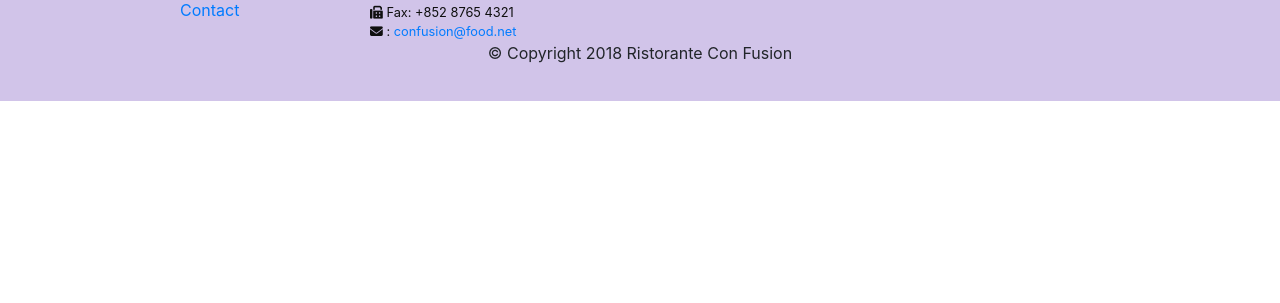
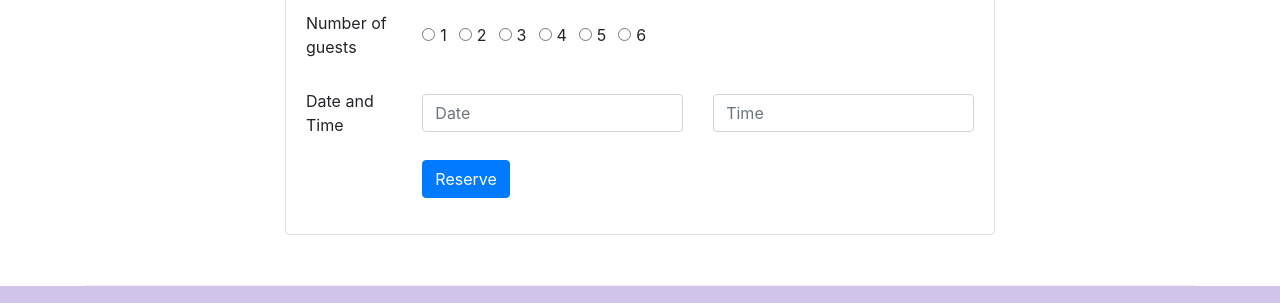
Before and after one commit to Venkat-juju/conFusion, a website: page index.html in a window 1280 px wide. Shown: the part 1660-1963 px from the top of the page. Before the commit the page ends 1761 px from the top, so only its background shows below. Drawn offline with nearby package versions, Linux system fonts and the light colour scheme.

Commit message:
Badges and Assignment 2

```diff
--- a/index.html
+++ b/index.html
@@ -42,9 +42,15 @@
                     <h1>Ristorante con Fusion</h1>
                     <p>We take inspiration from the World's best cuisines, and create a unique fusion experience. Our lipsmacking creations will tickle your culinary senses!</p>
                 </div>
-                <div class="col-12 col-sm-6 align-self-center">
-                    <img src="img/logo.png" class="img-fluid">
+                <div class="col-12 col-sm-6 row">
+                    <div class="col align-self-center">
+                        <img src="img/logo.png" class="img-fluid">
+                    </div>
+                    <div class="col d-flex align-items-center justify-content-center">
+                        <a href="#reservationForm"><button type="button" class="btn btn-warning" Value="Reserve Table">Reserve Table</button></a>
+                    </div>
                 </div>
+
             </div>
         </div>
     </header>
@@ -58,7 +64,7 @@
                 <div class="media">
                     <img class="d-flex mr-3 img-thumbnail align-self-center" src="img/uthappizza.png" alt="uthappizza">
                     <div class="media-body">
-                        <h2 class="mt-0">Uthappizza</h2>
+                        <h2 class="mt-0">Uthappizza <small><span class="badge badge-danger">HOT</span> <span class="badge badge-pill badge-info">$4.99</span></small></h2>
                         <p class="d-none d-sm-block">A unique combination of Indian Uthappam (pancake) and Italian pizza, topped with Cerignola olives, ripe vine cherry tomatoes, Vidalia onion, Guntur chillies and Buffalo Paneer.</p>
                     </div>
                 </div>
@@ -72,7 +78,7 @@
                 <h3>This Month's Promotions</h3>
             </div>
             <div class="col col-sm col-md">
-                <h2>Weekend Grand Buffet</h2>
+                <h2>Weekend Grand Buffet <small><span class="badge badge-danger mt-0">NEW</span></small></h2>
                 <p>Featuring mouthwatering combinations with a choice of five different salads, six enticing appetizers, six main entrees and five choicest desserts. Free flowing bubbly and soft drinks. All for just $19.99 per person </p>
             </div>
         </div>
@@ -88,6 +94,65 @@
                         <h2 class="mt-0">Alberto Somayya</h2>
                         <h4>Executive Chef</h4>
                         <p class="d-none d-sm-block">Award winning three-star Michelin chef with wide International experience having worked closely with whos-who in the culinary world, he specializes in creating mouthwatering Indo-Italian fusion experiences. </p>
+                    </div>
+                </div>
+            </div>
+        </div>
+
+        <div class="row row-content align-items-center" id="reservationForm">
+            <div class="col-12 col-sm-8 offset-sm-2">
+                <div class="card">
+                    <h3 class="card-header bg-warning text-white">Reserve a Table</h3>
+                    <div class="card-body">
+                        <form>
+                            <div class="form-group row">
+                                <label class="col-md-2 col-form-label" for="numberofguests">Number of guests</label>
+                                <div class="col-md-10 d-flex" id="numberofguests">
+                                    <div class="form-check form-check-inline">
+                                        <input type="radio" name="numberofguests" id="numberofguests1" class="form-check-input">
+                                        <label class="form-check-label">1</label>
+                                    </div>
+                                    <div class="form-check form-check-inline">
+                                        <input type="radio" name="numberofguests" id="numberofguests2" class="form-check-input">
+                                        <label class="form-check-label">2</label>
+                                    </div>
+                                    <div class="form-check form-check-inline">
+                                        <input type="radio" name="numberofguests" id="numberofguests3" class="form-check-input">
+                                        <label class="form-check-label">3</label>
+                                    </div>
+                                    <div class="form-check form-check-inline">
+                                        <input type="radio" name="numberofguests" id="numberofguests4" class="form-check-input">
+                                        <label class="form-check-label">4</label>
+                                    </div>
+                                    <div class="form-check form-check-inline">
+                                        <input type="radio" name="numberofguests" id="numberofguests5" class="form-check-input">
+                                        <label class="form-check-label">5</label>
+                                    </div>
+                                    <div class="form-check form-check-inline">
+                                        <input type="radio" name="numberofguests" id="numberofguests6" class="form-check-input">
+                                        <label class="form-check-label">6</label>
+                                    </div>
+                                </div>
+                            </div>
+                            <div class="form-group row">
+                                <label class="col-md-2 col-form-label" for="dateandtime">Date and Time</label>
+                                <div class="col-md-10 d-flex">
+                                    <div class="row">
+                                        <div class="col d-flex align-items-center">
+                                          <input type="text" class="form-control" placeholder="Date" name="Date" id="Date">
+                                        </div>
+                                        <div class="col d-flex align-items-center">
+                                          <input type="text" class="form-control" placeholder="Time" name="Time" id="Time">
+                                        </div>
+                                    </div>
+                                </div>
+                            </div>
+                            <div class="form-group row">
+                                <div class="col-md-10 offset-md-2">
+                                    <button type="submit" class="btn btn-primary">Reserve</button>
+                                </div>
+                            </div>
+                        </form>
                     </div>
                 </div>
             </div>
```
